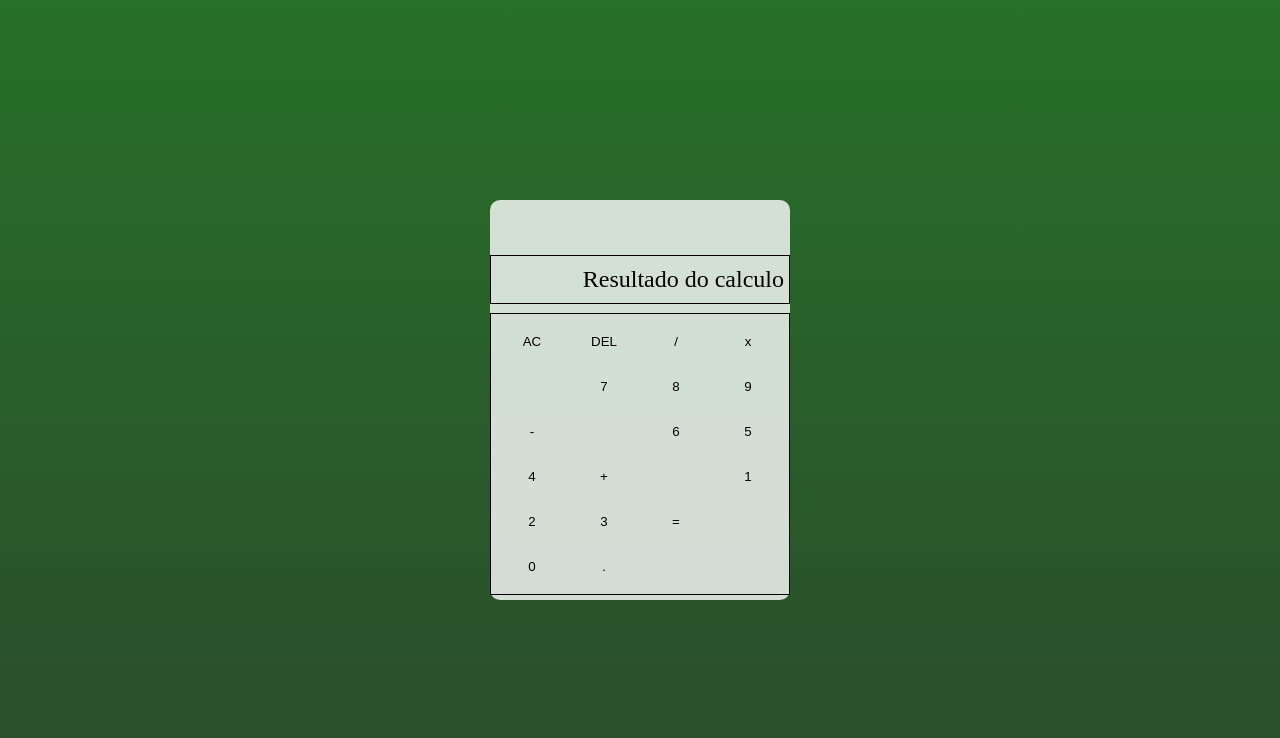
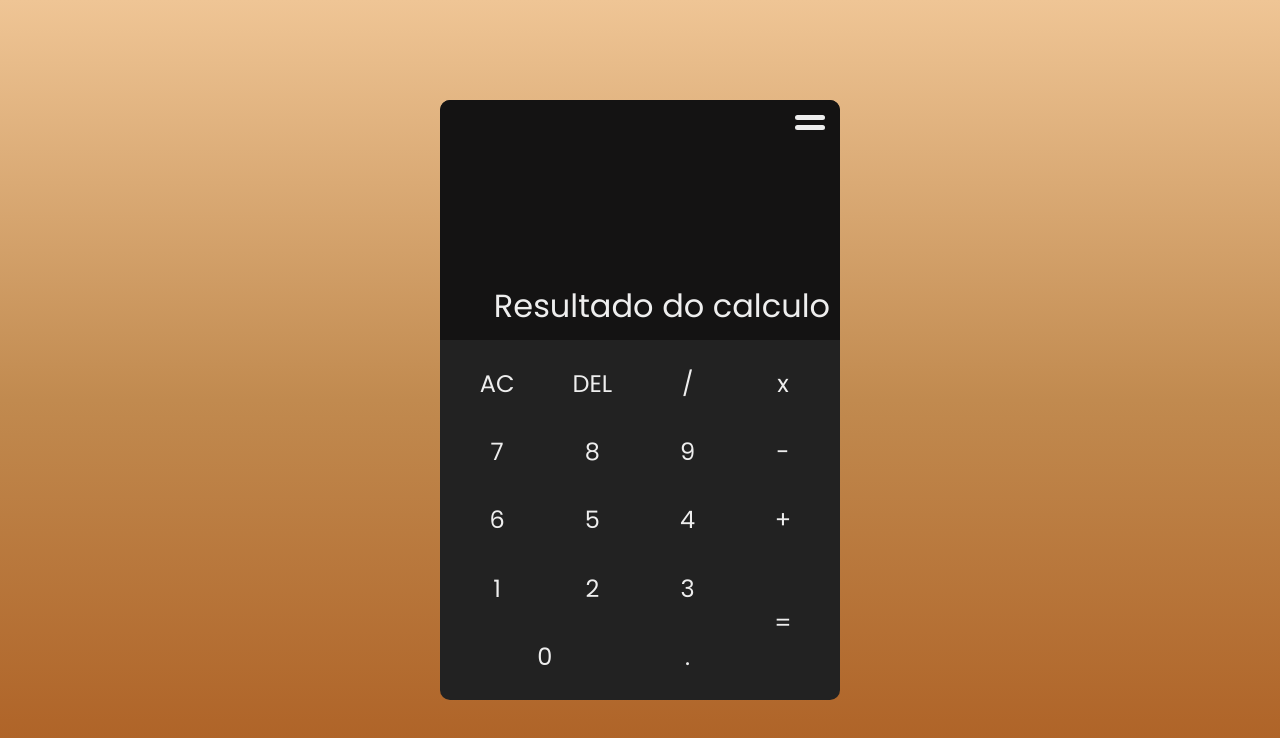
Before and after one commit to kervines/math-calculator, a plain HTML site: page index.html in a window 1280 px wide. Drawn offline with Linux system fonts and the light colour scheme.

Commit message:
posicionamento dos elementos e estilização provisoria da calculadora

```diff
--- a/css/style.css
+++ b/css/style.css
@@ -2,6 +2,9 @@
   margin: 0;
   padding: 0;
   box-sizing: border-box;
+  color: #eee;
+
+  font-family: 'Poppins', sans-serif;
 }
 
 button {
@@ -21,45 +24,85 @@ body {
   width: 100vw;
   height: 100vh;
 
-  background: linear-gradient(#277029, #2b4b2b);
+  background: linear-gradient(#efc595, #c18a4f, #ac5d21);
 }
 
 .containerCalculator {
-  width: 300px;
-  height: 400px;
-  border-radius: 10px;
-  background: rgba(255, 255, 255, 0.8);
+  width: 400px;
+  height: 600px;
+  background: #222;
 
   display: flex;
   flex-direction: column;
-  justify-content: space-around;
+  border-radius: 10px;
 }
 
-/* estilo temporario */
-.result,
-.keyboardCalculator {
-  border: 1px solid black;
+.containerResult {
+  height: 40%;
+  font-size: 2rem;
+  text-align: end;
+  padding: 10px 5px;
+  position: relative;
+
+  background-color: #141313;
+
+  border-top-left-radius: 10px;
+  border-top-right-radius: 10px;
+}
+
+.containerResult::before {
+  content: '';
+  background-color: #eee;
+  width: 30px;
+  height: 5px;
+  border-radius: 5px;
+  position: absolute;
+  top: 15px;
+  right: 15px;
+}
+
+.containerResult::after {
+  content: '';
+  background-color: #eee;
+  width: 30px;
+  height: 5px;
+  border-radius: 5px;
+  position: absolute;
+  top: 25px;
+  right: 15px;
 }
 
 .result {
-  font-size: 1.5rem;
-  text-align: end;
-  padding: 10px 5px;
-  margin-top: 50px;
+  position: absolute;
+  right: 10px;
+  bottom: 10px;
 }
 
 .keyboardCalculator {
   display: grid;
-  gap: 10px;
   grid-template-columns: repeat(4, 1fr);
-
+  gap: 1px;
+  height: 60%;
   padding: 10px;
 }
 
 .keyboardCalculator .btn {
-  padding: 10px;
+  height: 100%;
+  font-size: 1.5rem;
+  border-radius: 10px;
 }
 
 .keyboardCalculator .btn:hover {
-  background-color: #ccc;
+  background-color: #363636;
+  box-shadow: 1px 2px #cecece, 2px 3px #242424;
 }
+
+#zero {
+  grid-column: 1/3;
+}
+
+#equal {
+  height: 100%;
+  grid-column: 4;
+  grid-row: 4 / span 2;
+}
--- a/index.html
+++ b/index.html
@@ -7,6 +7,10 @@
   <meta name="viewport" content="width=device-width, initial-scale=1.0">
   <title>Calculator | Kervines</title>
 
+  <link rel="preconnect" href="https://fonts.googleapis.com">
+  <link rel="preconnect" href="https://fonts.gstatic.com" crossorigin>
+  <link href="https://fonts.googleapis.com/css2?family=Poppins&display=swap" rel="stylesheet">
+
   <link rel="stylesheet" href="./css/style.css">
   <script defer src="./js/script.js"></script>
 </head>
@@ -15,31 +19,31 @@
   <main class="container">
 
     <div class="containerCalculator">
-      <div class="result">Resultado do calculo</div>
+      <div class="containerResult">
+        <p class="result">Resultado do calculo</p>
+      </div>
       <div class="keyboardCalculator">
-        <button class="btn">AC</button>
-        <button class="btn">DEL</button>
+        <button class="btn" id="cln">AC</button>
+        <button class="btn" id="del">DEL</button>
         <button class="btn">/</button>
         <button class="btn">x</button>
-        <br>
+
         <button class="btn">7</button>
         <button class="btn">8</button>
         <button class="btn">9</button>
         <button class="btn">-</button>
-        <br>
 
         <button class="btn">6</button>
         <button class="btn">5</button>
         <button class="btn">4</button>
         <button class="btn">+</button>
-        <br>
 
         <button class="btn">1</button>
         <button class="btn">2</button>
         <button class="btn">3</button>
-        <button class="btn">=</button>
-        <br>
-        <button class="btn">0</button>
+        <button class="btn" id="equal">=</button>
+
+        <button class="btn" id="zero">0</button>
         <button class="btn">.</button>
       </div>
     </div>
```
